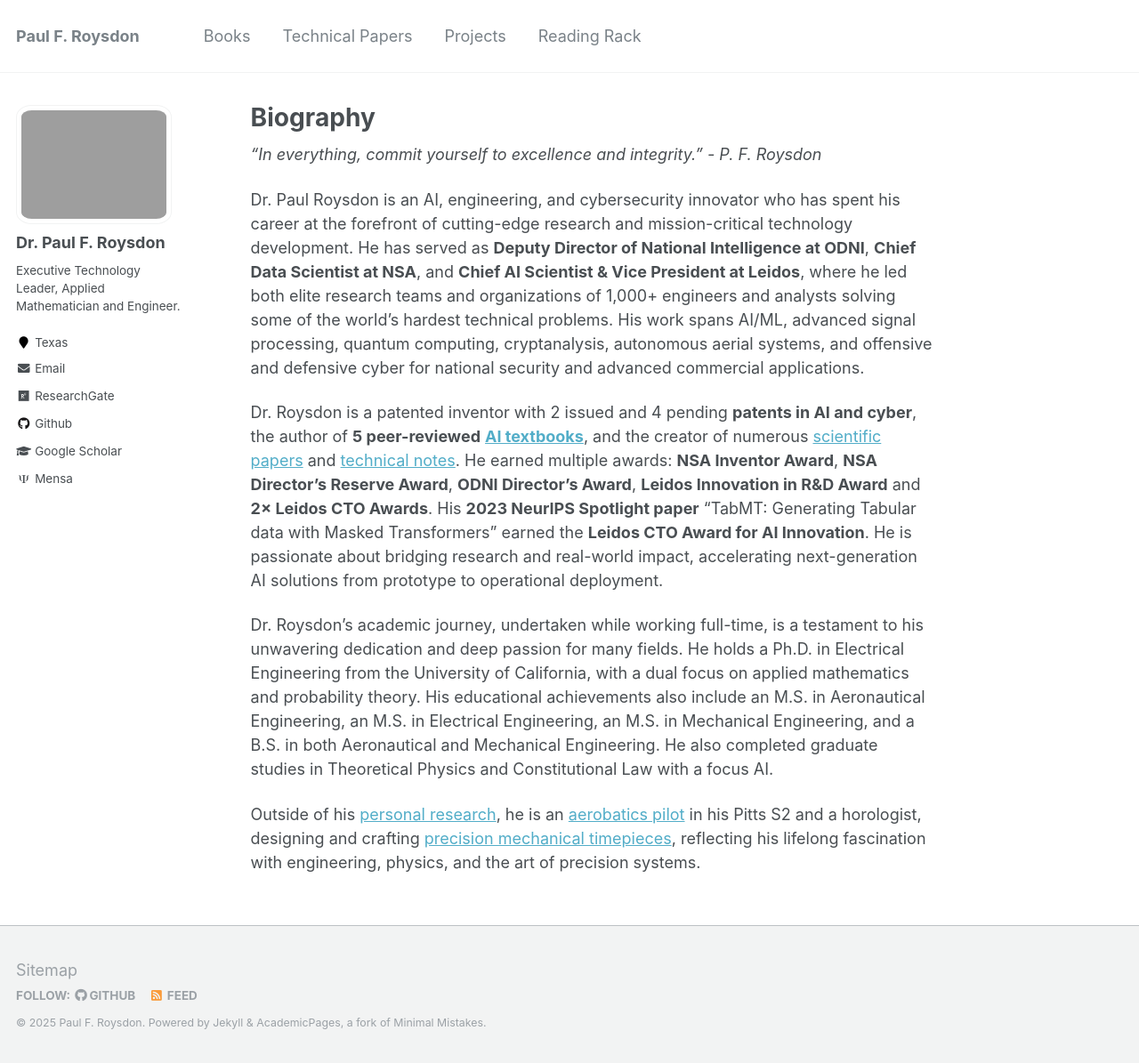
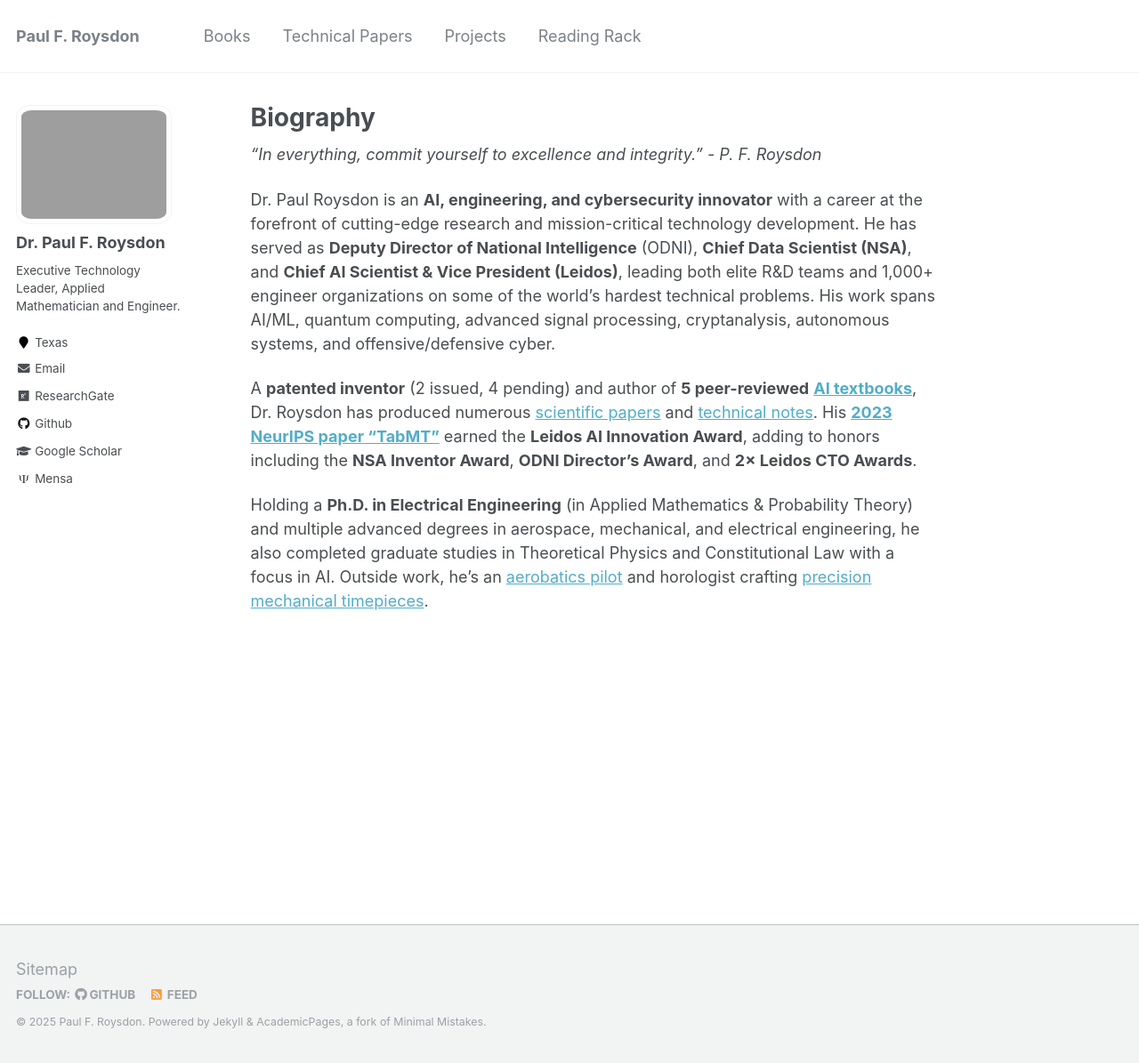
Before and after one commit to pfroysdon/pfroysdon.github.io, a Jekyll site: the page built from _pages/about.md, in a window 1280 px wide and 1195 px high. Shown: the whole window at 89% size. Built offline with Jekyll 4.4.1, drawn with Linux system fonts in a browser that asks for light colours; some web fonts are replaced.

Commit message:
Update about.md

```diff
--- a/_pages/about.md
+++ b/_pages/about.md
@@ -10,10 +10,8 @@
 
 *"In everything, commit yourself to excellence and integrity." - P. F. Roysdon*
 
-Dr. Paul Roysdon is an AI, engineering, and cybersecurity innovator who has spent his career at the forefront of cutting-edge research and mission-critical technology development. He has served as **Deputy Director of National Intelligence at ODNI**, **Chief Data Scientist at NSA**, and **Chief AI Scientist & Vice President at Leidos**, where he led both elite research teams and organizations of 1,000+ engineers and analysts solving some of the world’s hardest technical problems. His work spans AI/ML, advanced signal processing, quantum computing, cryptanalysis, autonomous aerial systems, and offensive and defensive cyber for national security and advanced commercial applications.
+Dr. Paul Roysdon is an **AI, engineering, and cybersecurity innovator** with a career at the forefront of cutting-edge research and mission-critical technology development. He has served as **Deputy Director of National Intelligence** (ODNI), **Chief Data Scientist (NSA)**, and **Chief AI Scientist & Vice President (Leidos)**, leading both elite R&D teams and 1,000+ engineer organizations on some of the world’s hardest technical problems. His work spans AI/ML, quantum computing, advanced signal processing, cryptanalysis, autonomous systems, and offensive/defensive cyber.
 
-Dr. Roysdon is a patented inventor with 2 issued and 4 pending **patents in AI and cyber**, the author of **5 peer-reviewed** [**AI textbooks**](http://www.roysdonfibonaccipress.com/), and the creator of numerous [scientific papers](https://github.com/pfroysdon/publications/tree/main/Papers) and [technical notes](https://github.com/pfroysdon/publications/tree/main/Tech_Notes). He earned multiple awards: **NSA Inventor Award**, **NSA Director’s Reserve Award**, **ODNI Director’s Award**, **Leidos Innovation in R&D Award** and **2× Leidos CTO Awards**. His **2023 NeurIPS Spotlight paper** “TabMT: Generating Tabular data with Masked Transformers” earned the **Leidos CTO Award for AI Innovation**.  He is passionate about bridging research and real-world impact, accelerating next-generation AI solutions from prototype to operational deployment.
+A **patented inventor** (2 issued, 4 pending) and author of **5 peer-reviewed** [**AI textbooks**](http://www.roysdonfibonaccipress.com/), Dr. Roysdon has produced numerous [scientific papers](https://github.com/pfroysdon/publications/tree/main/Papers) and [technical notes](https://github.com/pfroysdon/publications/tree/main/Tech_Notes). His [**2023 NeurIPS paper “TabMT”**](https://github.com/pfroysdon/publications/blob/main/Papers/NeurIPS_2023_TabMT.pdf) earned the **Leidos AI Innovation Award**, adding to honors including the **NSA Inventor Award**, **ODNI Director’s Award**, and **2× Leidos CTO Awards**.
 
-Dr. Roysdon’s academic journey, undertaken while working full-time, is a testament to his unwavering dedication and deep passion for many fields. He holds a Ph.D. in Electrical Engineering from the University of California, with a dual focus on applied mathematics and probability theory. His educational achievements also include an M.S. in Aeronautical Engineering, an M.S. in Electrical Engineering, an M.S. in Mechanical Engineering, and a B.S. in both Aeronautical and Mechanical Engineering. He also completed graduate studies in Theoretical Physics and Constitutional Law with a focus AI.
-
-Outside of his [personal research](https://pfroysdon.github.io/projects/), he is an [aerobatics pilot](https://youtu.be/AFlVtWswTNU) in his Pitts S2 and a horologist, designing and crafting [precision mechanical timepieces](https://www.roysdonwatchco.com/), reflecting his lifelong fascination with engineering, physics, and the art of precision systems.
+Holding a **Ph.D. in Electrical Engineering** (in Applied Mathematics & Probability Theory) and multiple advanced degrees in aerospace, mechanical, and electrical engineering, he also completed graduate studies in Theoretical Physics and Constitutional Law with a focus in AI. Outside work, he’s an [aerobatics pilot](https://youtu.be/AFlVtWswTNU) and horologist crafting [precision mechanical timepieces](https://www.roysdonwatchco.com/).
```
